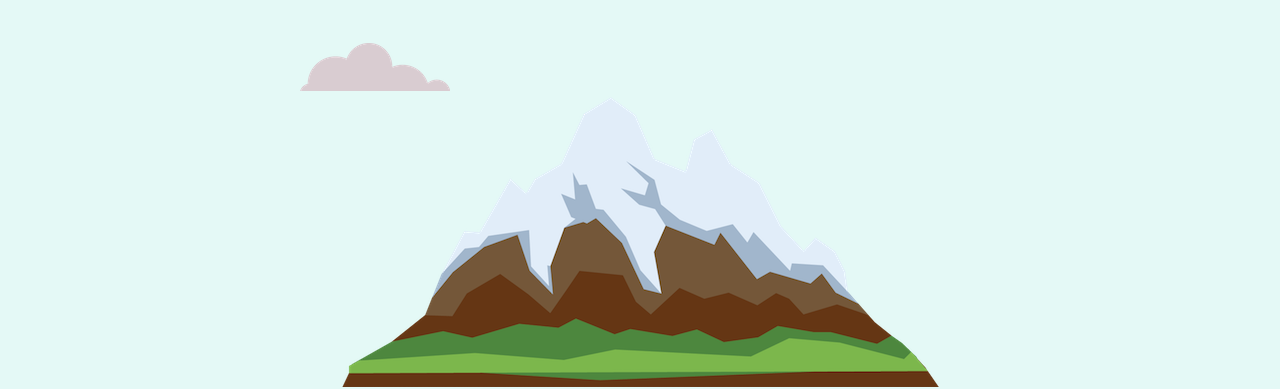
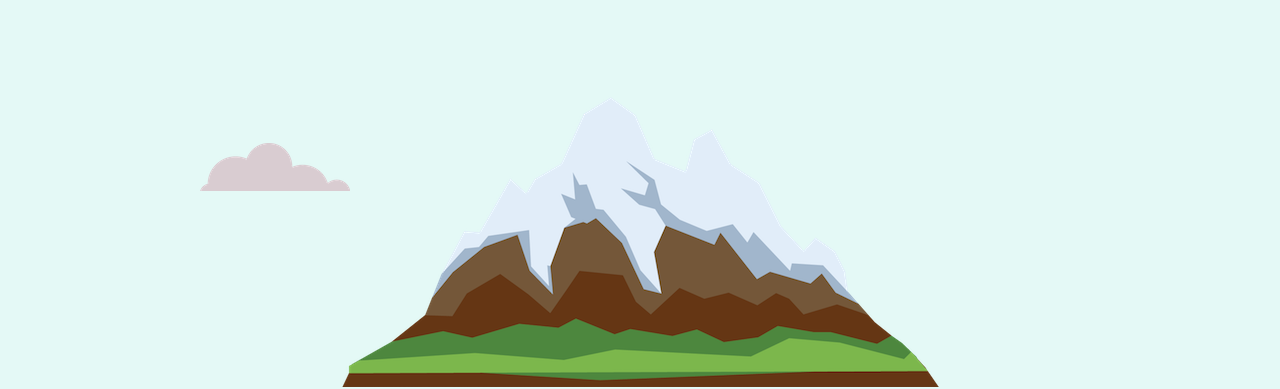
Before and after one commit to batman1023/malicss, a plain HTML site: page index.html in a window 1280 px wide. Shown: the part 426-815 px from the top of the page. Drawn offline with Linux system fonts and the light colour scheme.

Commit message:
Add files via upload

```diff
--- a/css/styles.css
+++ b/css/styles.css
@@ -78,12 +78,15 @@ hr {
   position: absolute;
   right: 300px;
   top: 50px;
+
+
 }
 
 .bottom-cloud {
   position: absolute;
-  left: 300px;
-  bottom: 300px;
+  bottom: 200px;
+  left: 200px;
+
 }
 
 .skill-row1 {
```
